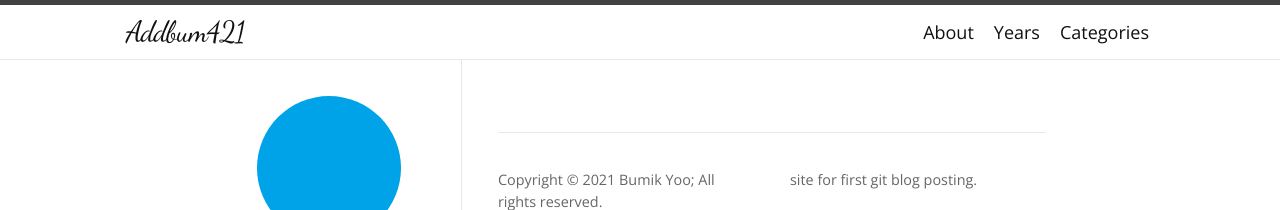
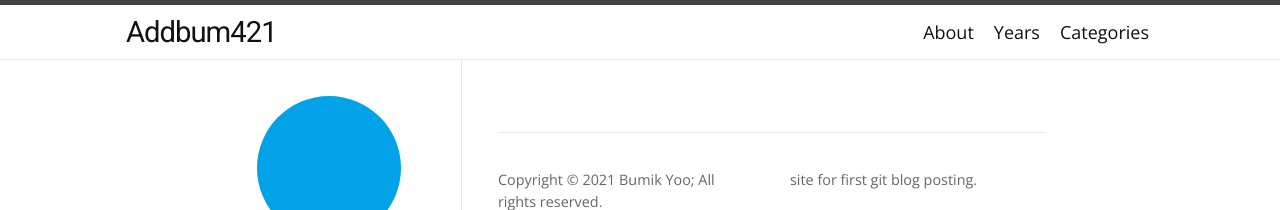
Before and after one commit to addbum421/addbum421.github.io, a Jekyll site: the page built from index.markdown, in a window 1280 px wide. Shown: the top 210 px of the page. Built offline with Jekyll 4.4.1, drawn with Linux system fonts in a browser that asks for light colours; nearby versions of some CDN libraries; some web fonts are replaced; the list of posts is cut into pages by our own code.

Commit message:
Change Font of title

```diff
--- a/_sass/hamilton/layout.scss
+++ b/_sass/hamilton/layout.scss
@@ -41,7 +41,7 @@
 
 .site-title {
   @include relative-font-size(1.625);
-  font-family: $handwriting-font-family;
+  font-family: $headline-font-family;
   letter-spacing: -1px;
   margin-bottom: 0;
   float: left;
```
